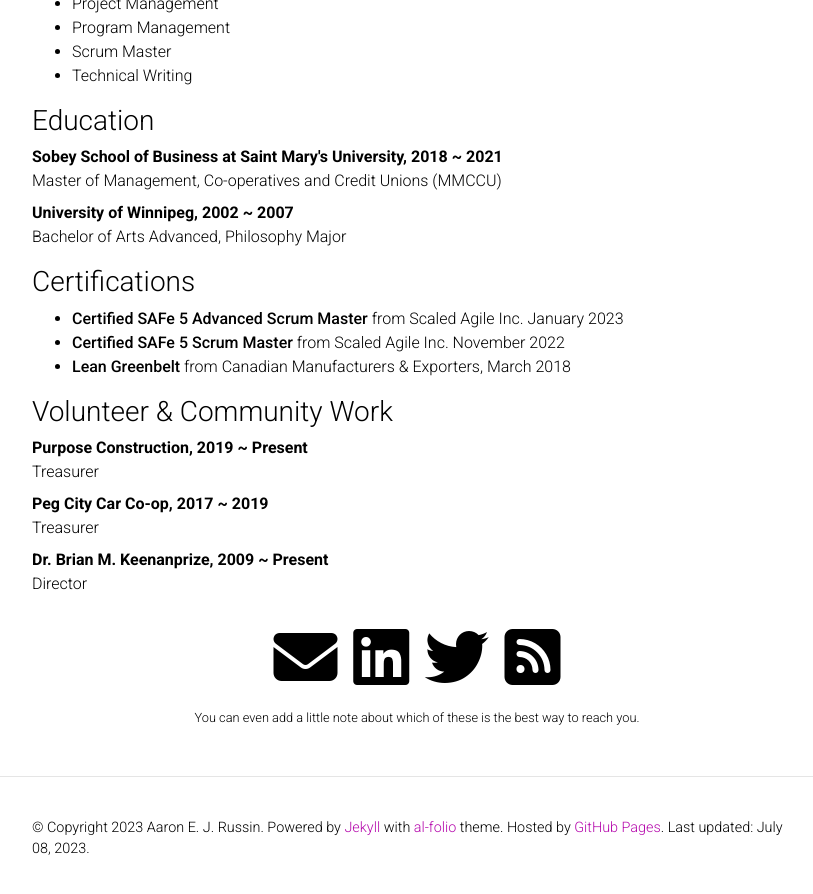
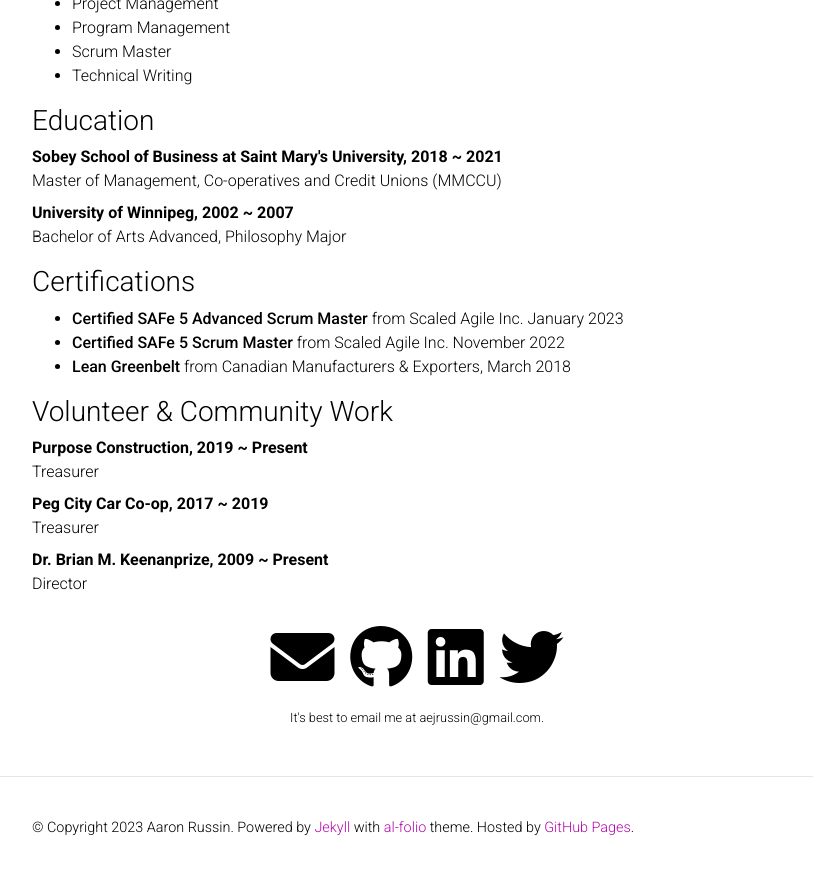
Before and after one commit to aejrussin/aejrussin, a Jekyll site: the page built from _pages/about.md, in a window 1280 px wide and 900 px high, scrolled down 835 px. Shown: the top 894 px of the window, without its empty margins (223-1036 px from the left). Built offline with Jekyll 4.4.1, drawn with Linux system fonts in a browser that asks for light colours; full-size pictures stand in for the smaller copies a plugin makes; comment, search, counter and statistics services are not loaded; a style sheet for code colours, icons or effects is not loaded.

Commit message:
Update _config.yml

```diff
--- a/_config.yml
+++ b/_config.yml
@@ -4,11 +4,10 @@
 
 title: blank # the website title (if blank, full name will be used instead)
 first_name: Aaron
-middle_name: E. J.
+middle_name:
 last_name: Russin
 email: aejrussin@gmail.com
 description: > # the ">" symbol means to ignore newlines until "footer_text:"
-  A simple, whitespace theme for academics. Based on [*folio](https://github.com/bogoli/-folio) design.
 footer_text: >
   Powered by <a href="https://jekyllrb.com/" target="_blank">Jekyll</a> with <a href="https://github.com/alshedivat/al-folio">al-folio</a> theme.
   Hosted by <a href="https://pages.github.com/" target="_blank">GitHub Pages</a>.
@@ -19,7 +18,7 @@ icon: 👋 # the emoji used as the favicon (alternatively, provide image name in
 
 url: https://aejrussin.github.io # the base hostname & protocol for your site
 baseurl: # the subpath of your site, e.g. /blog/
-last_updated: true # set to true if you want to display last updated in the footer
+last_updated: false # set to true if you want to display last updated in the footer
 impressum_path:  # set to path to include impressum link in the footer, use the same path as permalink in a page, helps to conform with EU GDPR
 
 # -----------------------------------------------------------------------------
@@ -34,7 +33,7 @@ highlight_theme_dark: native    # https://github.com/jwarby/jekyll-pygments-them
 repo_theme_light: default       # https://github.com/anuraghazra/github-readme-stats/blob/master/themes/README.md
 repo_theme_dark: dark           # https://github.com/anuraghazra/github-readme-stats/blob/master/themes/README.md
 repo_trophies:
-  enabled: true
+  enabled: false
   theme_light: flat    # https://github.com/ryo-ma/github-profile-trophy
   theme_dark: gitdimmed  # https://github.com/ryo-ma/github-profile-trophy
 
@@ -44,7 +43,7 @@ repo_trophies:
 # will use title and url fields
 # Take a look to https://github.com/jekyll/jekyll-feed for more customization
 
-rss_icon: true
+rss_icon: false
 
 # -----------------------------------------------------------------------------
 # Layout
@@ -70,7 +69,7 @@ og_image: # The site-wide (default for all links) Open Graph preview image
 # Social integration
 # -----------------------------------------------------------------------------
 
-github_username: # your GitHub user name
+github_username: aejrussin # your GitHub user name
 gitlab_username: # your GitLab user name
 twitter_username: aaronrussin # your Twitter handle
 mastodon_username: # your mastodon instance+username in the format instance.tld/@username
@@ -105,7 +104,7 @@ youtube_id: # your youtube channel id (youtube.com/@<youtube_id>)
 discord_id: # your discord id (18-digit unique numerical identifier)
 
 contact_note: >
-  You can even add a little note about which of these is the best way to reach you.
+  It's best to email me at aejrussin@gmail.com.
 
 # -----------------------------------------------------------------------------
 # Analytics and search engine verification
```
